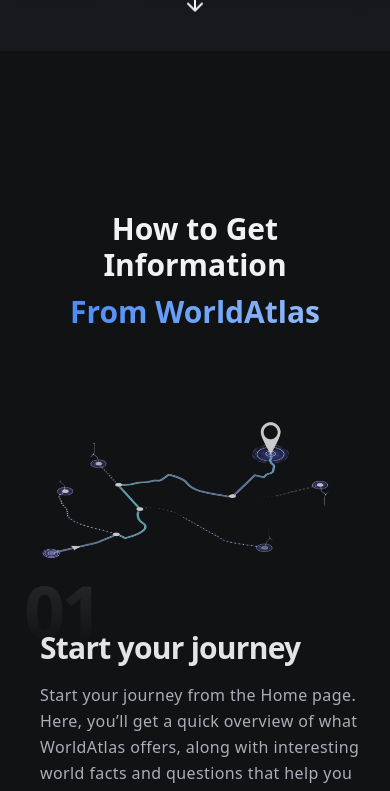
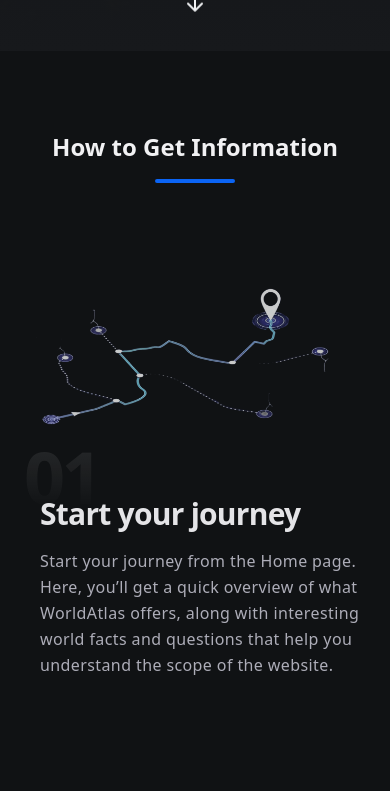
Before and after one commit to shahrampk/WorldAtlas, a React (Vite) app: page / in a window 390 px wide. Shown: the part 793-1584 px from the top of the page. Built offline with nearby package versions, Linux system fonts and the light colour scheme.

Commit message:
fix setion headings in home page

```diff
--- a/src/Pages/Continent.jsx
+++ b/src/Pages/Continent.jsx
@@ -111,7 +111,7 @@
     <div>
       <ContinentHero />
 
-      <div className="max-w-6xl mx-auto px-6 py-12 md:py-20 space-y-24">
+      <div className="max-w-6xl mx-auto px-6 py-12 md:py-20 flex flex-col gap-20 md:gap-40">
         {/* 3. Section Heading + 4. Table for static data */}
         <section>
           <Heading title="Global Status" />
--- a/src/Pages/Home.jsx
+++ b/src/Pages/Home.jsx
@@ -8,7 +8,7 @@
 function Home() {
   return (
     <div>
-      <div className="flex flex-col gap-40">
+      <div className="flex flex-col gap-20 md:gap-40">
         <HeroSection />
         <HowItWorks />
         <Monuments />
--- a/src/components/Heading.jsx
+++ b/src/components/Heading.jsx
@@ -3,7 +3,7 @@
 function Heading({ title }) {
   return (
     <div className="text-center mb-12">
-      <h2 className="text-2xl md:text-3xl font-bold text-bright-snow-50">
+      <h2 className="text-2xl md:text-4xl font-bold text-bright-snow-50">
         {title}
       </h2>
       <div className="h-1 w-20 bg-azure-blue-500 mx-auto mt-4 rounded-full"></div>
--- a/src/components/UI/Footer.jsx
+++ b/src/components/UI/Footer.jsx
@@ -38,7 +38,7 @@
     { name: "Home", path: "/" },
     { name: "About", path: "/about" },
     { name: "Countries", path: "/country" },
-    { name: "Continents", path: "/continent" },
+    { name: "Region", path: "/region" },
     { name: "World Facts", path: "/worldfacts" },
   ];
 
--- a/src/components/UI/HomePageUI/FAQsSection.jsx
+++ b/src/components/UI/HomePageUI/FAQsSection.jsx
@@ -1,11 +1,11 @@
 import React from "react";
-import Heading from "./Heading";
+import Heading from "../../Heading";
 import Accordion from "../../Accordion";
 
 function FAQsSection() {
   return (
-    <section id="faqs-section" className="max-w-6xl 3xl:max-w-[1400px] w-full mx-auto px-6 pb-20 flex flex-col gap-10 ">
-      <Heading title="Frequently Asked Questions" subtitle="About us" />
+    <section id="faqs-section" className="max-w-6xl 3xl:max-w-[1400px] w-full mx-auto px-6 pb-20 flex flex-col gap-5 ">
+      <Heading title="Frequently Asked Questions" />
       <Accordion />
     </section>
   );
--- a/src/components/UI/HomePageUI/HowItWorks.jsx
+++ b/src/components/UI/HomePageUI/HowItWorks.jsx
@@ -1,12 +1,12 @@
 import React from "react";
 import { steps } from "../../../data/HowItWorks";
-import Heading from "./Heading";
+import Heading from "../../Heading";
 
 const HowItWorks = () => {
   return (
     <section id="how-it-works">
-      <div className="max-w-6xl 3xl:max-w-[1400px] mx-auto px-6 flex flex-col gap-7 md:gap-28">
-        <Heading title="How to Get Information" subtitle="From WorldAtlas" />
+      <div className="max-w-6xl 3xl:max-w-[1400px] mx-auto px-6 flex flex-col gap-5">
+        <Heading title="How to Get Information" />
         <div className="flex flex-col gap-20">
           {steps.map((step, index) => {
             const isEven = index % 2 === 0;
--- a/src/components/UI/HomePageUI/Monuments.jsx
+++ b/src/components/UI/HomePageUI/Monuments.jsx
@@ -1,10 +1,10 @@
 import React, { useState } from "react";
 import Slider from "../../Slider";
-import Heading from "./Heading";
+import Heading from "../../Heading";
 function Monuments() {
   return (
-    <section id="monuments" className="flex flex-col gap-10 ">
-      <Heading title="Some popular Monuments" subtitle="of the world" />
+    <section id="monuments" className="flex flex-col gap-5 ">
+      <Heading title="Popular Monuments of Earth" />
       <Slider />
     </section>
   );
```
